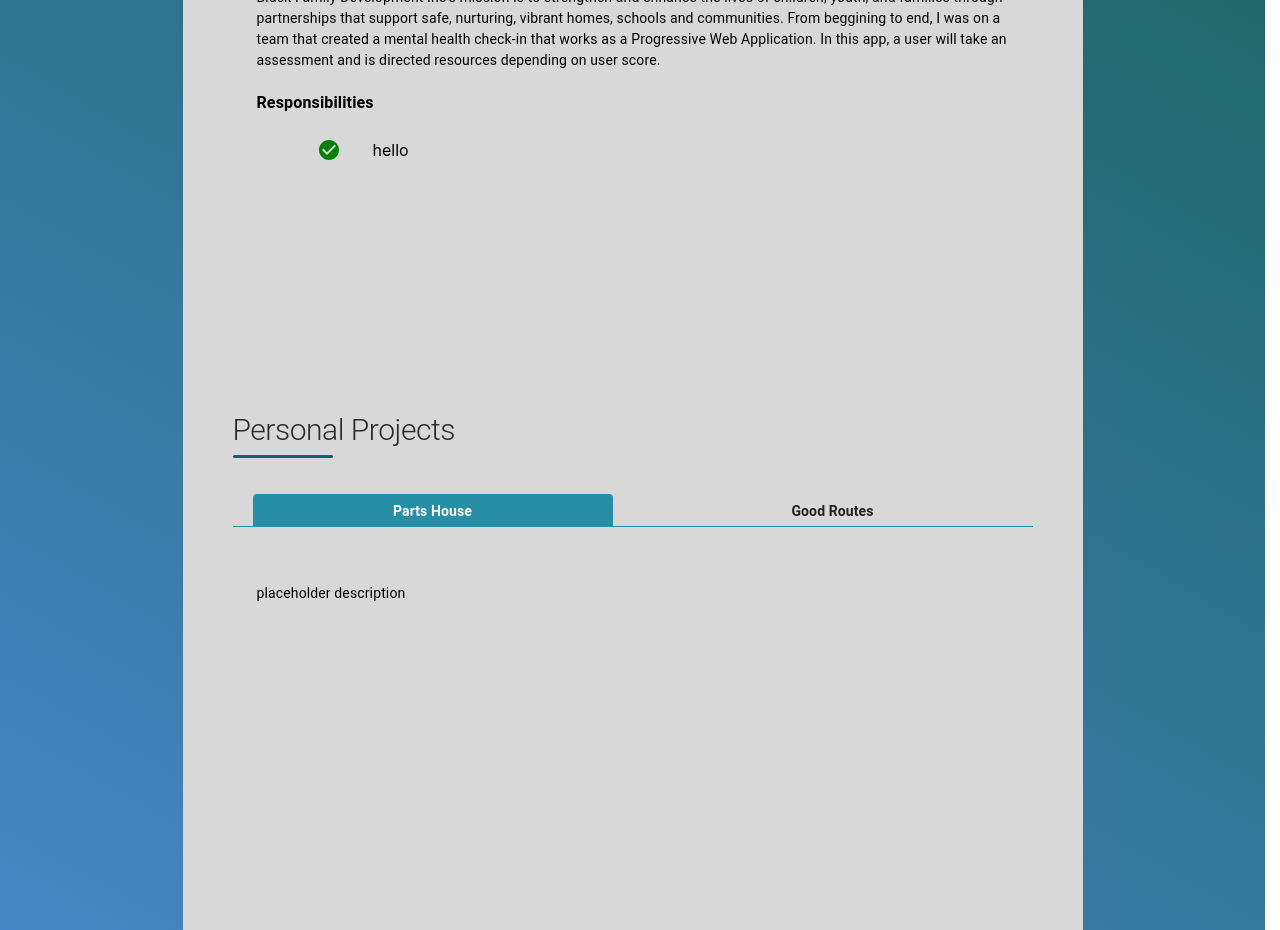
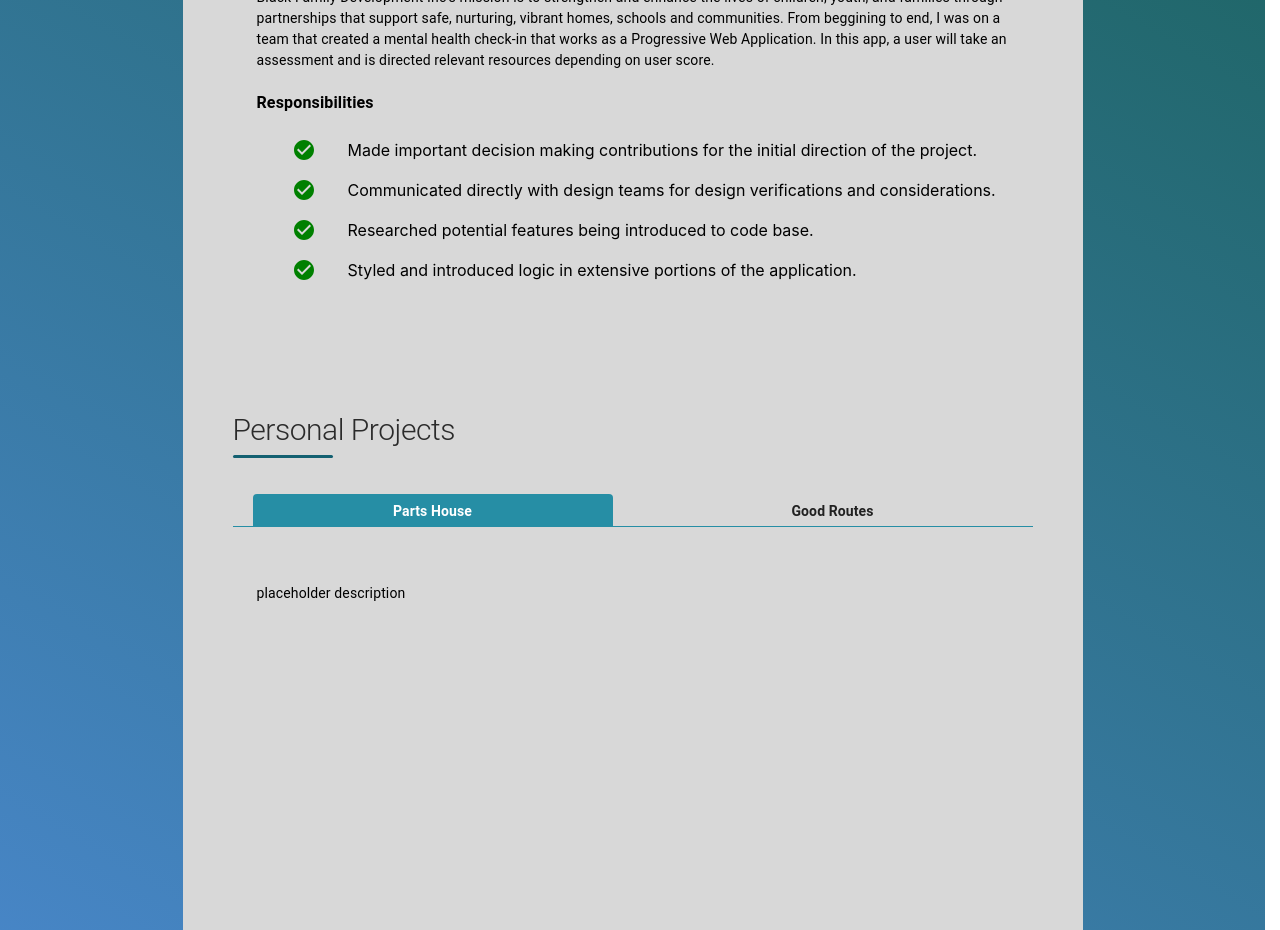
Before and after one commit to Erick-Bravo/Erick-Bravo.github.io, a React (Create React App) app: page / in a window 1280 px wide. Shown: the part 1160-2090 px from the top of the page. Built offline with nearby package versions, Linux system fonts and the light colour scheme.

Commit message:
content for list in client projects

```diff
--- a/src/components/ContentComponents/Projects/ClientProjects/ClientProjects.tsx
+++ b/src/components/ContentComponents/Projects/ClientProjects/ClientProjects.tsx
@@ -4,15 +4,23 @@ import DynamicTabs from "../../../DynamicTabs/DynamicTabs";
 import Header from "../../Header/Header";
 
 const ListBFDI = [
-  "hello"
+  "Made important decision making contributions for the initial direction of the project.",
+  "Communicated directly with design teams for design verifications and considerations.",
+  "Researched potential features being introduced to code base.",
+  "Styled and introduced logic in extensive portions of the application."
 ];
 
 const ListLithia = [
-  "hi"
+  "Jumped in and learned existing client code base to perform duties.",
+  "Help maintain and introduce many new features for the vehicle purchase cart flow.",
+  "Meet project deadlines for client stake holders."
 ];
 
 const ListYosemite = [
-  "Go away"
+  "Tasked to portray the Yosemite national park service as a professional and inviting organization.",
+  "Was responsible for a total website refresh using the existing CMS, Squarespace.",
+  "Communicated with multiple supervisors and departments to understand how they wanted to be individually represented on the website.",
+  "Changes included: Adding approved color scheme, formatting, copy, and including valuable information of many departments."
 ];
 
 const tabData = [
@@ -24,7 +32,7 @@ const tabData = [
       link: "",
     },
     description:
-    "Black Family Development Inc’s mission is to strengthen and enhance the lives of children, youth, and families through partnerships that support safe, nurturing, vibrant homes, schools and communities. From beggining to end, I was on a team that created a mental health check-in that works as a Progressive Web Application. In this app, a user will take an assessment and is directed resources depending on user score.",
+    "Black Family Development Inc’s mission is to strengthen and enhance the lives of children, youth, and families through partnerships that support safe, nurturing, vibrant homes, schools and communities. From beggining to end, I was on a team that created a mental health check-in that works as a Progressive Web Application. In this app, a user will take an assessment and is directed relevant resources depending on user score.",
     responsibilities: ListBFDI,
     content: "content",
   },
@@ -48,7 +56,7 @@ const tabData = [
       link: "https://www.yoscommunity.com",
     },
     description:
-    "Coming in, I was responsible for a total and absolute design revamp of the yoscommunity.com squarespace website to help portray the Yosemite National Park Service as a professional and inviting organization. This website is a valuable resource and informer for 2000+ employees of Yosemite National Park.",
+    "Yoscommunity.com website was created to help provide resources to the 2000+ employees who live in Yosemite National Park.",
     responsibilities: ListYosemite,
     content: "content",
   },
--- a/src/components/DynamicTabs/DynamicTabs.tsx
+++ b/src/components/DynamicTabs/DynamicTabs.tsx
@@ -93,7 +93,7 @@ const DynamicTabs = ({ tabData }: any) => {
                 </Typography>
                 {data.responsibilities.map((list) => {
                   return (
-                    <List key={list} sx={{marginLeft: "60px"}}>
+                    <List key={list} sx={{marginLeft: "35px"}}>
                       <ListItem disablePadding>
                         <ListItemIcon>
                           <CheckCircleIcon sx={{color: "green"}} />
```
